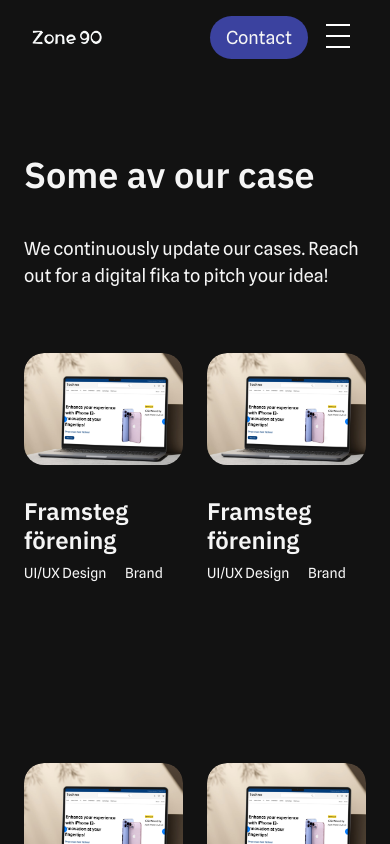
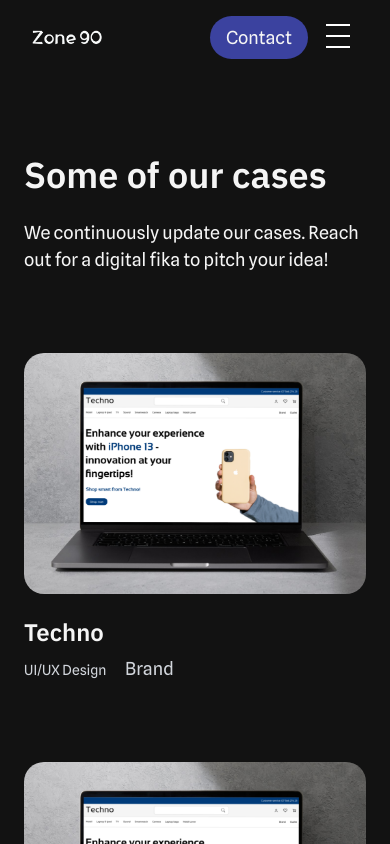
Before and after one commit to Marahkny/Marahs-portofolio, a Next.js app: page /case in a window 390 px wide. Shown: the top 844 px of the page. Built offline with nearby package versions, Linux system fonts and the light colour scheme.

Commit message:
fixa responsivtet

```diff
--- a/src/app/Home/ZoneSec.jsx
+++ b/src/app/Home/ZoneSec.jsx
@@ -1,6 +1,6 @@
-import { LiaArrowRightSolid } from "react-icons/lia";
+
 import AnimatedCircle from "./animatedcircle";
-import Link from "next/link";
+
 
 export default function ZoneSec() {
     return (
--- /dev/null
+++ b/src/app/Home/cirkle.css
@@ -0,0 +1,24 @@
+body {
+    background-color: black;
+    margin: 0;
+    overflow: hidden;
+  }
+
+  #blob {
+    position: fixed;
+    width: 300px;
+    height: 300px;
+    background: linear-gradient(45deg, #ff00ff, #ffcc00);
+    border-radius: 50%;
+    filter: blur(120px);
+    transition: transform 0.3s ease-out;
+    pointer-events: none;
+  }
+
+  #blur {
+    position: fixed;
+    width: 100vw;
+    height: 100vh;
+    backdrop-filter: blur(80px);
+    z-index: -1;
+  }
--- /dev/null
+++ b/src/app/Home/cirkle.js
@@ -0,0 +1,32 @@
+
+
+
+ "use client";
+import { useEffect } from "react";
+import "./cirkle.css"
+const Circles = () => {
+  useEffect(() => {
+    const blob = document.getElementById("blob");
+
+    document.body.onpointermove = (event) => {
+      const { clientX, clientY } = event;
+      blob.animate(
+        {
+          left: `${clientX}px`,
+          top: `${clientY}px`,
+        },
+        { duration: 3000, fill: "forwards" }
+      );
+    };
+  }, []);
+
+  return (
+    <>
+      <div id="blob" className="blob"></div>
+      <div id="blur"></div>
+
+    </>
+  );
+};
+
+export default Circles;
--- a/src/app/case/page.jsx
+++ b/src/app/case/page.jsx
@@ -1,43 +1,41 @@
 import Image from 'next/image';
-
-
 
 export default function About() {
     const cards = Array(4).fill({
-        title: "Framsteg förening",
+        title: "Techno",
         category: "UI/UX Design",
         tag: "Brand",
         image: "/photos/project 2.png",
     });
+
     return (
         <>
-     <section className=" text-[#F5F5F5] h-full pt-20 pb-10 px-6">
+            <section className="text-[#F5F5F5] h-full pt-20 pb-10 px-6">
                 <div className="max-w-8xl mx-auto text-left">
-         <h1 className=" mb-10">Some av our case</h1>
-<p>We continuously update our cases. Reach out for a digital fika  to pitch your idea!</p>
+                    <h1 className="mb-6">Some of our cases</h1>
+                    <p>We continuously update our cases. Reach out for a digital fika to pitch your idea!</p>
                 </div>
             </section>
-     <div className="grid grid-cols-2 gap-6 p-6  min-h-screen">
+
+            <div className="grid sm:grid-cols-1 md:grid-cols-2  xl:grid-cols-2 gap-6 p-6">
                 {cards.map((card, index) => (
-        <div
-          key={index}
-          className=" rounded-[20px] overflow-hidden "
-        >
-
-          <img
+                    <div key={index} className="rounded-[20px] overflow-hidden py-4">
+                        <Image
                             src={card.image}
                             alt={card.title}
+                            width={500}
+                            height={300}
                             className="w-full h-auto rounded-[20px]"
                         />
-           <div className="py-8">
-            <h2 className="text-[24px]  pb-2 font-semibold">{card.title}</h2>
-            <p className="text-text-gray-300 text-sm">{card.category} <span className="text-text-gray-300 pl-4 text-sm">{card.tag}</span></p>
+                        <div className="py-6">
+                            <h2 className="text-[24px] pb-2 font-semibold">{card.title}</h2>
+                            <p className="text-gray-300 text-sm">
+                                {card.category} <span className=" text-gray-300 pl-4">{card.tag}</span>
+                            </p>
                         </div>
                     </div>
                 ))}
             </div>
-
         </>
     );
 }
-// pages/index.js
```
Also changed, not shown: public/photos/project 2.png. Lines whose indentation alone changed are shown as unchanged.
